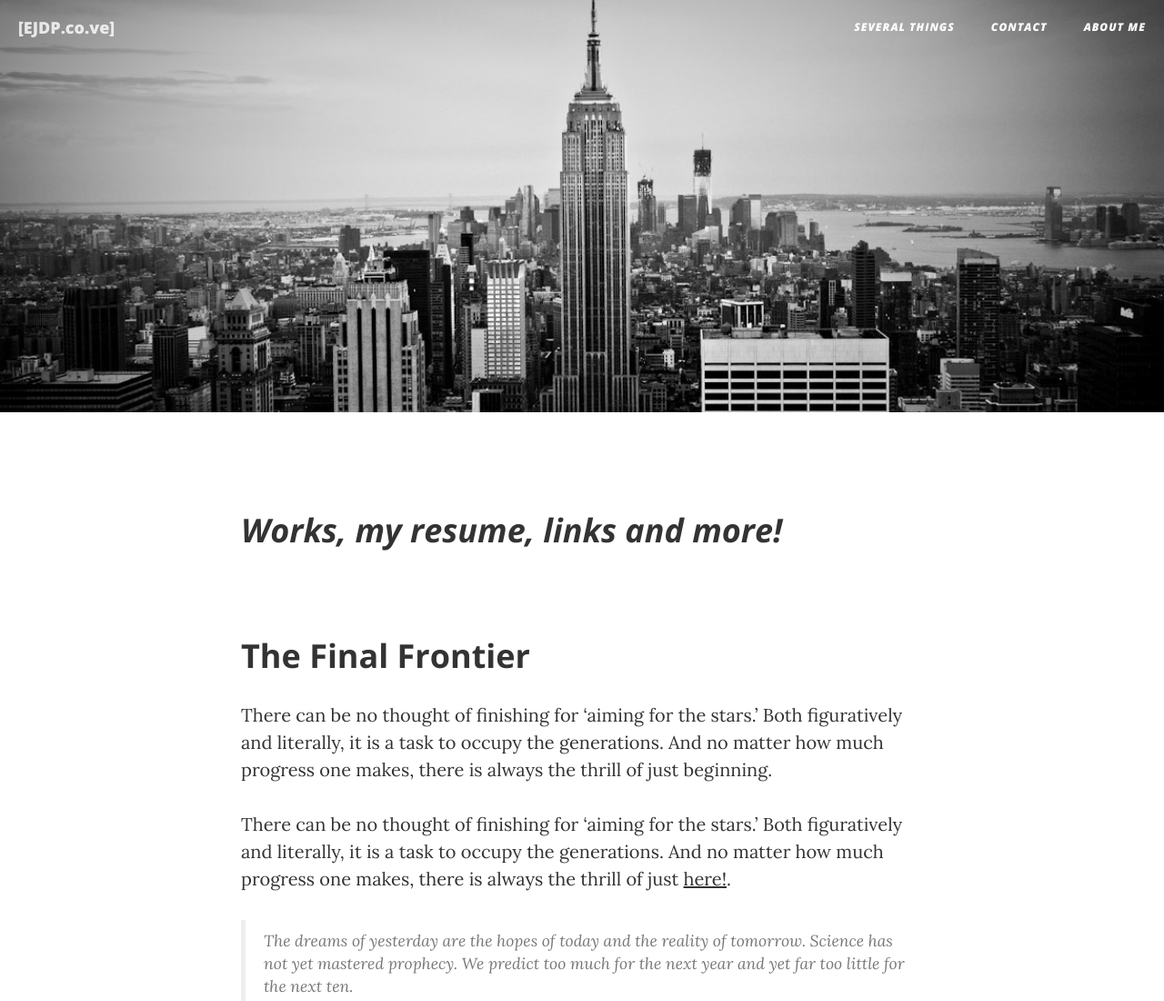
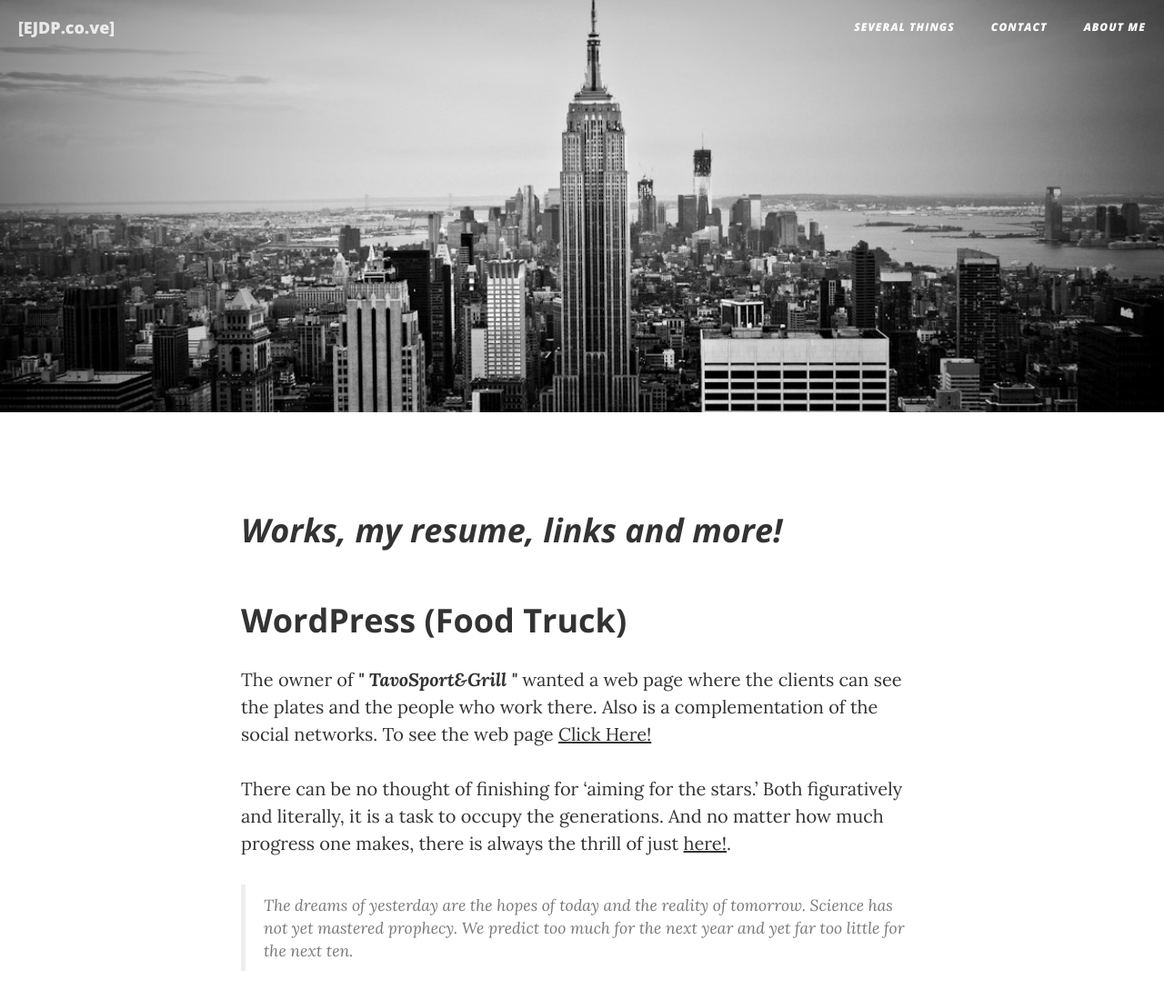
Before and after one commit to ventasjt92/Perfil, a website: page post.html in a window 1280 px wide. Shown: the top 1100 px of the page at 91% size. Drawn offline with nearby package versions, Linux system fonts and the light colour scheme.

Commit message:
acomode algunos grill de bootstrap

```diff
--- a/post.html
+++ b/post.html
@@ -81,14 +81,20 @@
             <div class="row">
                 <div class="col-lg-8 col-lg-offset-2 col-md-10 col-md-offset-1">
                     <h1 class="section-heading"><em>Works, my resume, links and more!</em></h1>
-                    <br/>
-<!-------------- --><a id="foro"></a>
-                    <h2 class="section-heading"  id="1">The Final Frontier</h2>
+                    <!-- Aqui esta el ancla del link -->
+                    <a id="1"></a>
+                    <h2 class="section-heading">WordPress (Food Truck)</h2>
+                    <p>The owner of <em><strong>" TavoSport&#38;Grill "</strong></em> wanted a web page where the clients can see the plates and the people who work there.
+                    Also is a complementation of the social networks. To see the web page <a href="http://www.ejdp.co.ve/WordPress" target="_blank">
+                    Click Here!
+                    </a></p>
 
-                    <p>There can be no thought of finishing for ‘aiming for the stars.’ Both figuratively and literally, it is a task to occupy the generations. And no matter how much progress one makes, there is always the thrill of just beginning.</p>
+
+
+
+
 
                     <p>There can be no thought of finishing for ‘aiming for the stars.’ Both figuratively and literally, it is a task to occupy the generations. And no matter how much progress one makes, there is always the thrill of just <a href="https://www.youtube.com" target="_blank">here!</a>.</p>
-
                     <blockquote>The dreams of yesterday are the hopes of today and the reality of tomorrow. Science has not yet mastered prophecy. We predict too much for the next year and yet far too little for the next ten.</blockquote>
 
                     <p>Spaceflights cannot be stopped. This is not the work of any one man or even a group of men. It is a historical process which mankind is carrying out in accordance with the natural laws of human development.
@@ -98,9 +104,23 @@
                     </p>
 
 
+
+
+                </div>
+
+
+
+
+
+
+
+
+
+
+
+
                 </div>
             </div>
-        </div>
     </article>
 
     <hr>
```
Also changed, not shown: index.html (+2 -2 lines).
